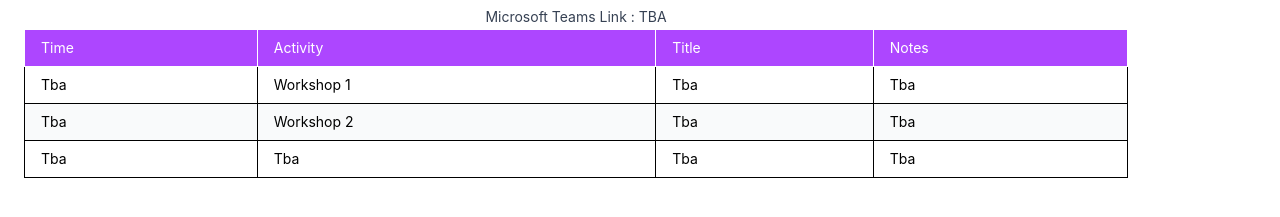
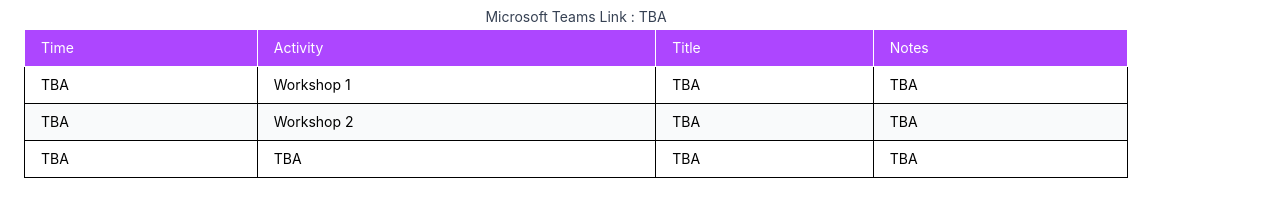
Before and after one commit to zafarshahrin/SIRKM2025, a Vue app: page /programme in a window 1280 px wide. Shown: the part 825-1042 px from the top of the page. Built offline with nearby package versions, Linux system fonts and the light colour scheme.

Commit message:
latest 2600

```diff
--- a/src/components/views/programme.vue
+++ b/src/components/views/programme.vue
@@ -112,22 +112,22 @@
             </thead>
             <tbody>
               <tr>
-                <td class="border px-4 py-2">Tba</td>
+                <td class="border px-4 py-2">TBA</td>
                 <td class="border px-4 py-2">Workshop 1</td>
-                <td class="border px-4 py-2">Tba</td>
-                <td class="border px-4 py-2">Tba</td>
+                <td class="border px-4 py-2">TBA</td>
+                <td class="border px-4 py-2">TBA</td>
               </tr>
               <tr class="bg-gray-50">
-                <td class="border px-4 py-2">Tba</td>
+                <td class="border px-4 py-2">TBA</td>
                 <td class="border px-4 py-2">Workshop 2</td>
-                <td class="border px-4 py-2">Tba</td>
-                <td class="border px-4 py-2">Tba</td>
+                <td class="border px-4 py-2">TBA</td>
+                <td class="border px-4 py-2">TBA</td>
               </tr>
               <tr>
-                <td class="border px-4 py-2">Tba</td>
-                <td class="border px-4 py-2">Tba</td>
-                <td class="border px-4 py-2">Tba</td>
-                <td class="border px-4 py-2">Tba</td>
+                <td class="border px-4 py-2">TBA</td>
+                <td class="border px-4 py-2">TBA</td>
+                <td class="border px-4 py-2">TBA</td>
+                <td class="border px-4 py-2">TBA</td>
               </tr>
             </tbody>
           </table>
--- a/src/components/views/registration.vue
+++ b/src/components/views/registration.vue
@@ -127,7 +127,7 @@
           <!-- Two-line gap -->
 <div class="h-4"></div>
 <a
-  href="https://docs.google.com/forms/d/e/1FAIpQLSeRqq_AgU9AAiFPlfnzi6r58T0hCtSohfp8nMN1ePZYWNLoCQ/viewform?usp=header"
+  href="#"
   target="_blank"
   class="inline-block bg-gradient-to-r from-purple-800 to-purple-500 text-white px-6 py-3 rounded-lg shadow-md hover:from-purple-900 hover:to-purple-600 text-sm font-semibold transition-all duration-300"
 >
```
